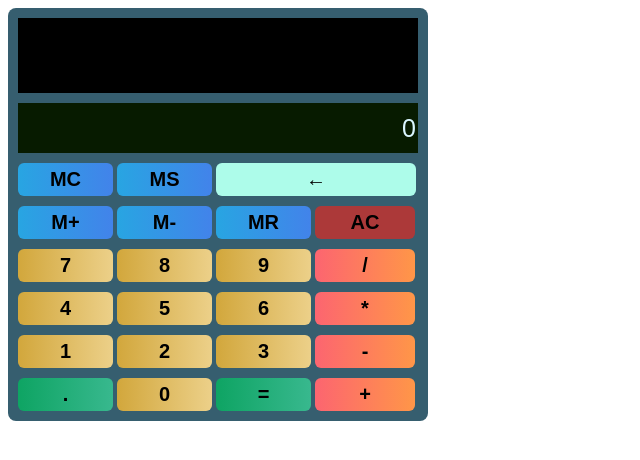
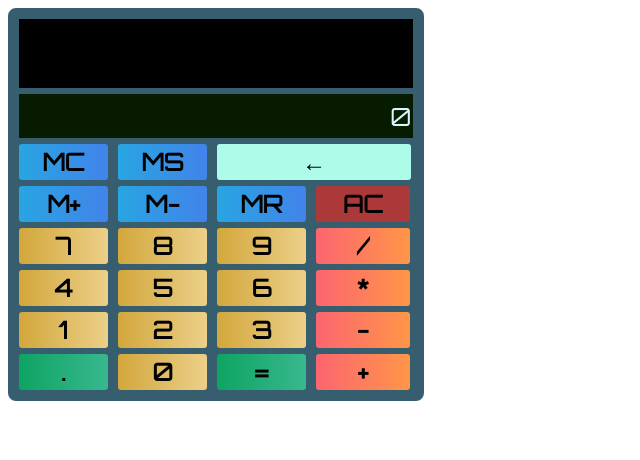
Before and after one commit to mionCF/js-calculator-mion, a plain HTML site: page index.html in a window 1280 px wide. Shown: the whole page, without its empty margins (0-640 px from the left). Drawn offline with Linux system fonts and the light colour scheme.

Commit message:
refactor html and css, adding js file

```diff
--- a/css/style.css
+++ b/css/style.css
@@ -1,30 +1,57 @@
+@import url('https://fonts.googleapis.com/css2?family=Orbitron&display=swap');
+
 body {
 	background-color: white;
 }
 
-div.format {
-	width: 410px;
+.calculator {
+	width: 400px;
 	border-radius: 8px;
 	background-color: #365e6f;
+	border: 8px solid #365e6f;
 }
 
-div {
-	padding: 5px;
+.displayNumber {
+	height: 50px;
+	color: #ADFCEA;
+	background: #071B00;
+	border-top: 5px solid #365e6f;
 }
 
-button {
-	border: none;
+.displayNumber::placeholder {
+  color: #DAF6FF;
+}
+
+.displayResult {
+	height: 75px;
+	color: white;
+	background: black;
+
+}
+
+input[type="text"] {
+	text-align: right;
+	width: 400px;
+	font-size: 25px;
+	border: 3px solid #365e6f;
+	font-family: 'Orbitron', sans-serif;
+}
+
+input[type=button] {
 	border-radius: 6px;
 	color: black;
-	padding: 5px 12px;
+	padding: 3px;
 	text-align: center;
-	font-size: 20px;
+	font-size: 24px;
 	font-weight: bold;
+	border: 3px solid #365e6f;
+	font-family: 'Orbitron', sans-serif;
 }
 
-button:hover {
-  box-shadow: 0 12px 16px 0 rgba(0,0,0,0.24), 0 17px 50px 0 rgba(0,0,0,0.19);
+input[type=button]:hover {
+	box-shadow: 0 12px 16px 0 rgba(0,0,0,0.24), 0 17px 50px 0 rgba(0,0,0,0.19);
 }
+
 
 .buttonType1 {
 	background: linear-gradient(to right, #28a5e2 0%, #4283ea 100%);
@@ -55,27 +82,3 @@ button:hover {
 	background: linear-gradient(to right, #fc6570 0%, #ff9648 100%);
 	width: 100px;
 }
-
-input {
-	text-align: right;
-	width: 400px;
-	font-size: 25px;
-	border: none;
-}
-
-.input1 {
-	height: 50px;
-	color: #ADFCEA;
-	background: #071B00;
-
-}
-
-::placeholder {
-  color: #DAF6FF;
-}
-
-.input2 {
-	height: 75px;
-	color: white;
-	background: black;
-}
--- a/index.html
+++ b/index.html
@@ -4,60 +4,37 @@
     </head>
     <body>
 
-<div class="format">
-
-<div>
-<input name="result" class="input2" readonly/>
+        <div class="calculator">
+            <div class="display">
+                <input type="text" id="result" class="displayResult" disabled/>
+                <input type="text" id="insertNum" class="displayNumber" placeholder="0"/>
             </div>
-
-<div>
-<input name="num" class="input1" placeholder="0"/>
+            <div class="buttons">
+                <input type="button" class="buttonType1" name="MC" value="MC" onclick="">
+                <input type="button" class="buttonType1" name="MS" value="MS" onclick="">
+                <input type="button" class="buttonType2" name="enter" value="&larr;" onclick="equalsto()">
+                <input type="button" class="buttonType1" name="M+" value="M+" onclick="">
+                <input type="button" class="buttonType1" name="M-" value="M-" onclick="">
+                <input type="button" class="buttonType1" name="MR" value="MR" onclick="">
+                <input type="button" class="buttonType4" name="AC" value="AC" onclick="clearScreen()">
+                <input type="button" class="buttonType3" name="b7" value="7" onclick="display(7)">
+                <input type="button" class="buttonType3" name="b8" value="8" onclick="display(8)">
+                <input type="button" class="buttonType3" name="b9" value="9" onclick="display(9)">
+                <input type="button" class="buttonType6" name="/" value="/" onclick="">
+                <input type="button" class="buttonType3" name="b4" value="4" onclick="display(4)">
+                <input type="button" class="buttonType3" name="b5" value="5" onclick="display(5)">
+                <input type="button" class="buttonType3" name="b6" value="6" onclick="display(6)">
+                <input type="button" class="buttonType6" name="*" value="*" onclick="">
+                <input type="button" class="buttonType3" name="1" value="1" onclick="display(1)">
+                <input type="button" class="buttonType3" name="2" value="2" onclick="display(2)">
+                <input type="button" class="buttonType3" name="3" value="3" onclick="display(3)">
+                <input type="button" class="buttonType6" name="-" value="-" onclick="">
+                <input type="button" class="buttonType5" name="." value="." onclick="">
+                <input type="button" class="buttonType3" name="0" value="0" onclick="display(0)">
+                <input type="button" class="buttonType5" name="=" value="=" onclick="equalsto()">
+                <input type="button" class="buttonType6" name="+" value="+" onclick="sumOp()">
             </div>
-
-
-<div>
-<button class="buttonType1" onclick="">MC</button>
-<button class="buttonType1" onclick="">MS</button>
-<button class="buttonType2" onclick="">&larr;</button>
         </div>
-
-
-<div>
-<button class="buttonType1" onclick="">M+</button>
-<button class="buttonType1" onclick="">M-</button>
-<button class="buttonType1" onclick="">MR</button>
-<button class="buttonType4" onclick="">AC</button>
-</div>
-
-<div>
-<button class="buttonType3" onclick="">7</button>
-<button class="buttonType3" onclick="">8</button>
-<button class="buttonType3" onclick="">9</button>
-<button class="buttonType6" onclick="">/</button>
-</div>
-
-<div>
-<button class="buttonType3" onclick="">4</button>
-<button class="buttonType3" onclick="">5</button>
-<button class="buttonType3" onclick="">6</button>
-<button class="buttonType6" onclick="">*</button>
-</div>
-
-<div>
-<button class="buttonType3" onclick="">1</button>
-<button class="buttonType3" onclick="">2</button>
-<button class="buttonType3" onclick="">3</button>
-<button class="buttonType6" onclick="">-</button>
-</div>
-
-<div>
-<button class="buttonType5" onclick="">.</button>
-<button class="buttonType3" onclick="">0</button>
-<button class="buttonType5" onclick="">=</button>
-<button class="buttonType6" onclick="">+</button>
-</div>
-
- </div>
-
+        <script type="text/javascript" src="script.js"></script>
     </body>
 </html>
--- /dev/null
+++ b/script.js
@@ -0,0 +1,39 @@
+var firstNumber;
+var secondNumber;
+var result;
+var operation;
+
+function clearScreen() {
+    document.getElementById("result").value = "";
+    document.getElementById("insertNum").value = "";
+}
+
+function display(value) {
+    if(document.getElementById("insertNum").value == firstNumber) {
+        document.getElementById("insertNum").value = "";
+        document.getElementById("insertNum").value += value;
+    } else {
+        document.getElementById("insertNum").value += value;
+    }
+}
+
+function sumOp() {
+    operation = "+";
+    firstNumber = parseFloat(document.getElementById("insertNum").value);
+    result = document.getElementById("result").value = firstNumber + " " + operation;
+    return result;
+}
+
+function equalsto() {
+
+    secondNumber = parseFloat(document.getElementById("insertNum").value);
+
+    if (operation == "+") {
+        result = firstNumber + secondNumber;
+    }
+
+    document.getElementById("insertNum").value = "";
+    document.getElementById("insertNum").value = result.toString();
+    document.getElementById("result").value = firstNumber + " " + operation + " " + secondNumber + " = ";
+    return;
+}
```
Lines whose indentation alone changed are shown as unchanged.
